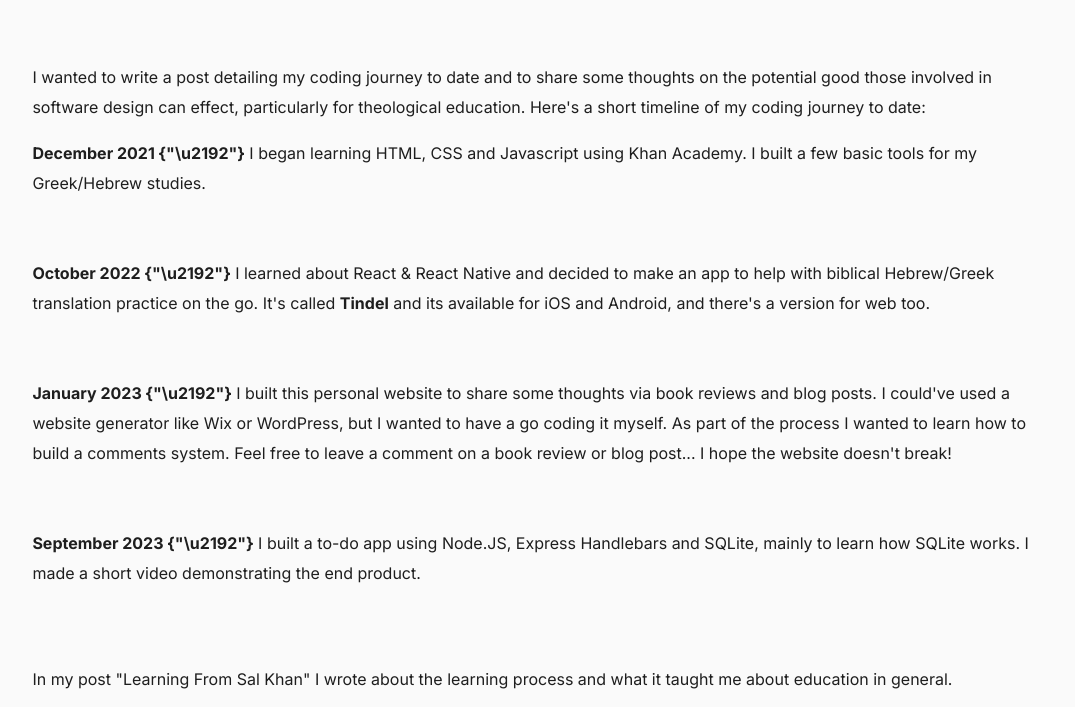
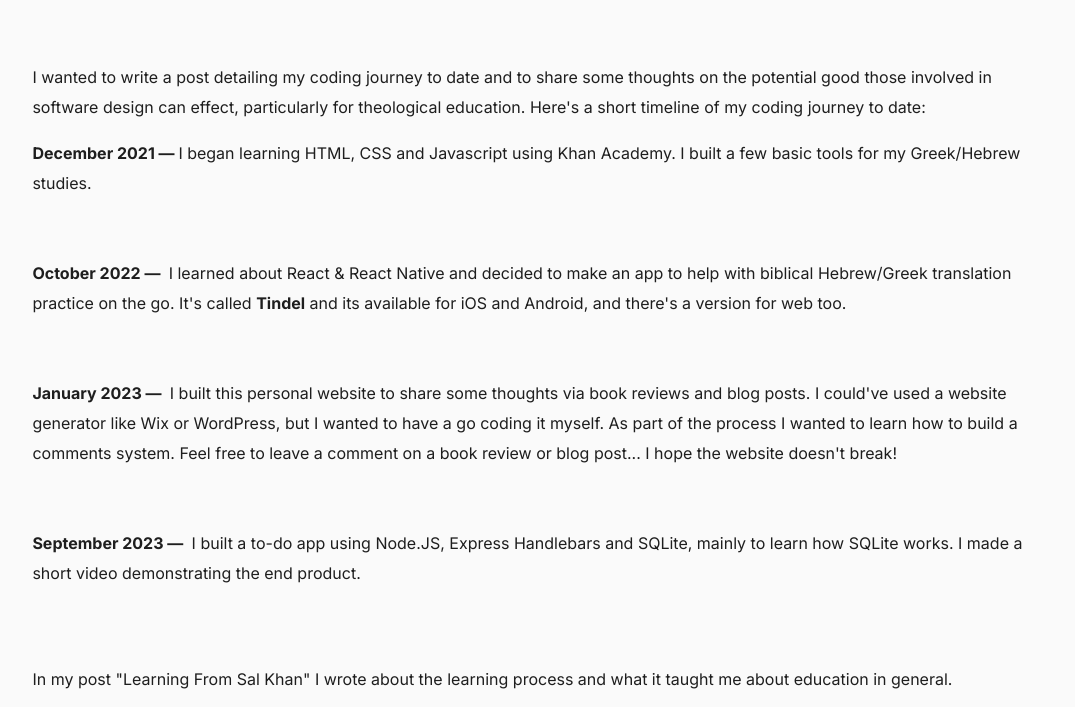
Before and after one commit to pipwitheridge/pipwitheridge.github.io, a plain HTML site: page blog/my-coding.html in a window 1280 px wide. Shown: the part 66-773 px from the top of the page, without its empty margins (102-1177 px from the left). Drawn offline with Linux system fonts and the light colour scheme.

Commit message:
another blog tweak

```diff
--- a/blog/my-coding.html
+++ b/blog/my-coding.html
@@ -47,18 +47,18 @@
     <div id="blogRow3">
         <div id="postCopy">
             <p>I wanted to write a post detailing my coding journey to date and to share some thoughts on the potential good those involved in software design can effect, particularly for theological education. Here's a short timeline of my coding journey to date:</p>
-    <div><strong>December 2021 {"\u2192"}</strong> I began learning HTML, CSS and Javascript using Khan Academy.
+    <div><strong>December 2021 — </strong> I began learning HTML, CSS and Javascript using Khan Academy.
     I built a few basic tools for my Greek/Hebrew studies. </div>
     <br></br>
-    <div><strong>October 2022 {"\u2192"}</strong> I learned about React & React Native and decided to make an app to help with biblical Hebrew/Greek translation practice on the go.
+    <div><strong>October 2022 — </strong> I learned about React & React Native and decided to make an app to help with biblical Hebrew/Greek translation practice on the go.
      It's called <strong>Tindel</strong> and its available for <a className="smallAnchor" href="https://apps.apple.com/nz/app/tindel/id1643629446">iOS</a> and <a className="smallAnchor" href="https://play.google.com/store/apps/details?id=com.tindel">Android</a>, and there's a version for <a className="smallAnchor" href="https://pipwitheridge.github.io/tindel-web">web</a> too.
     </div>
     <br></br>
-    <div><strong>January 2023 {"\u2192"}</strong> I built this personal website to share some thoughts via book reviews and blog posts. I could've used a website generator like Wix or WordPress, but I wanted to have a go coding it myself. As part of the process I wanted to
+    <div><strong>January 2023 — </strong> I built this personal website to share some thoughts via book reviews and blog posts. I could've used a website generator like Wix or WordPress, but I wanted to have a go coding it myself. As part of the process I wanted to
     learn how to build a comments system. Feel free to leave a comment on a book review or blog post... I hope the website doesn't break!
     </div>
     <br></br>
-    <div><strong>September 2023 {"\u2192"}</strong> I built a to-do app using Node.JS, Express Handlebars and SQLite, mainly to learn how SQLite works. I made a short <a className="smallAnchor" href="https://youtu.be/xoHM7LUuceA">video</a> demonstrating the end product.
+    <div><strong>September 2023 — </strong> I built a to-do app using Node.JS, Express Handlebars and SQLite, mainly to learn how SQLite works. I made a short <a className="smallAnchor" href="https://youtu.be/xoHM7LUuceA">video</a> demonstrating the end product.
     </div>
     <br></br>
     <p>In my post <a href="./learning-from-sal-khan.html">"Learning From Sal Khan"</a> I wrote about the learning process and what it taught me about education in general.</p>
```
